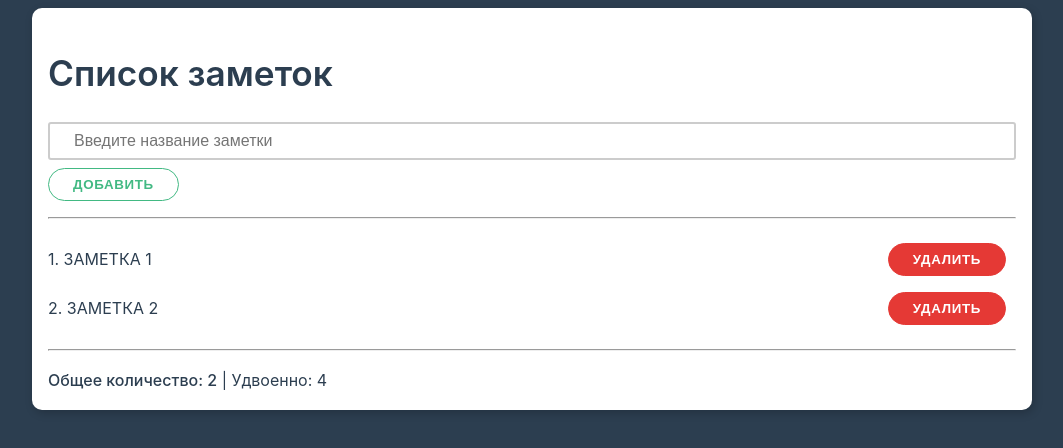
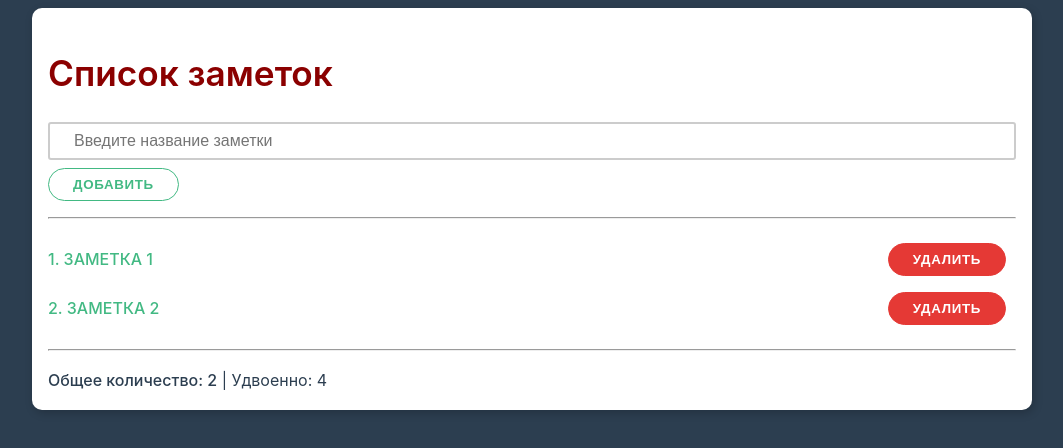
Before and after one commit to RVR2D2/TODO, a plain HTML site: page 01/index.html in a window 1280 px wide. Shown: the whole page, without its empty margins (108-1171 px from the left). Drawn offline with nearby package versions, Linux system fonts and the light colour scheme.

Commit message:
feat: add css class dinamic

```diff
--- a/01/app.js
+++ b/01/app.js
@@ -23,7 +23,6 @@ const App = {
     },
     computed: {
         doubleCountComputed() {
-            console.log('doubleCountComputed')
             return this.notes.length * 2
         }
     },
--- a/01/index.html
+++ b/01/index.html
@@ -10,7 +10,7 @@
 
   <div class="container" id="app">
     <div class="card">
-      <h1>{{ title }}</h1>
+      <h1 :style="{color: inputVal.length < 5 ? 'darkred' : 'green'}">{{ title }}</h1>
       <div class="form-control">
         <input
           type="text"
@@ -22,7 +22,20 @@
       <button class="btn" @click="addNewNotes">Добавить</button>
       <hr>
       <ul class="list" v-if="notes.length !== 0">
-        <li class="list-item" v-for="(note, idx) of notes"> {{ idx + 1 }}. {{ toUpperCase(note) }}
+        <li class="list-item" v-for="(note, idx) of notes">
+<!--          <span :class="note.length > 5 ? 'primary' : 'bold'">-->
+<!--            {{ idx + 1 }}. {{ toUpperCase(note) }}-->
+<!--          </span> -->
+<!--          <span :class="{-->
+<!--          'primary': true,-->
+<!--          'bold': note.length > 5-->
+<!--          }">-->
+<!--            {{ idx + 1 }}. {{ toUpperCase(note) }}-->
+<!--          </span>-->
+
+          <span :class="['bold', {'primary': note.length > 5}]">
+            {{ idx + 1 }}. {{ toUpperCase(note) }}
+          </span>
           <button class="btn danger" @click="notesDel(idx)">Удалить</button>
         </li>
         <hr>
```
